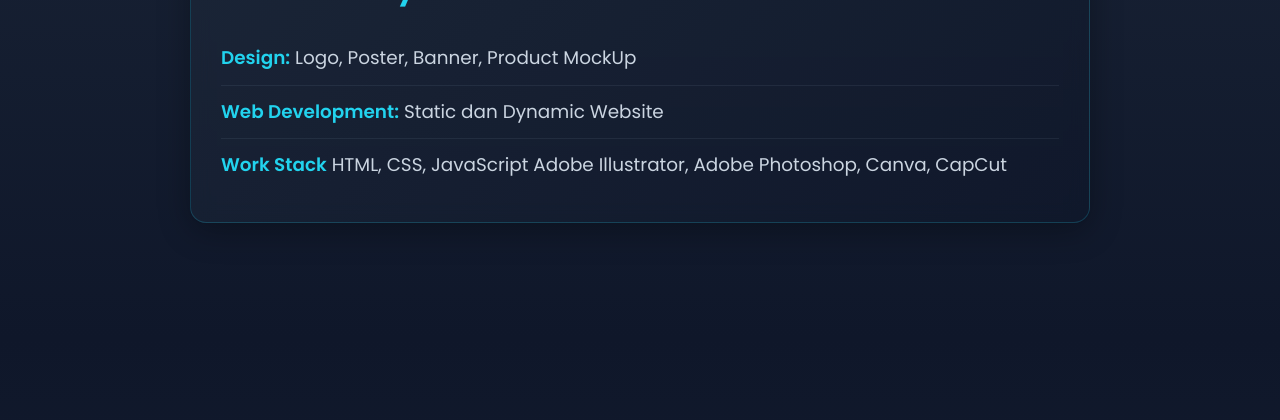
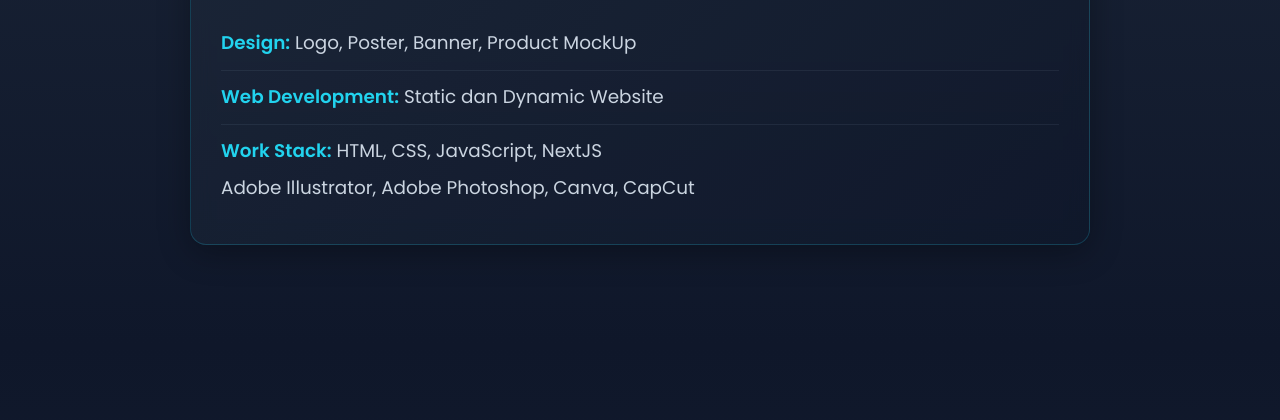
Before and after one commit to delvinraditya/delvinraditya.github.io, a plain HTML site: page index.html in a window 1280 px wide. Shown: the part 1262-1682 px from the top of the page. Drawn offline with Linux system fonts and the light colour scheme.

Commit message:
keahlian saya 2

```diff
--- a/index.html
+++ b/index.html
@@ -56,8 +56,9 @@
                 <ul>
                     <li><strong>Design:</strong> Logo, Poster, Banner, Product MockUp </li>
                     <li><strong>Web Development:</strong> Static dan Dynamic Website</li>
-                    <li><strong>Work Stack</strong> HTML, CSS, JavaScript Adobe Illustrator, Adobe Photoshop, Canva,
-                        CapCut</li>
+                    <li><strong>Work Stack:</strong> HTML, CSS, JavaScript, NextJS<br>Adobe Illustrator, Adobe
+                        Photoshop,
+                        Canva, CapCut</li>
 
                 </ul>
             </div>
```
